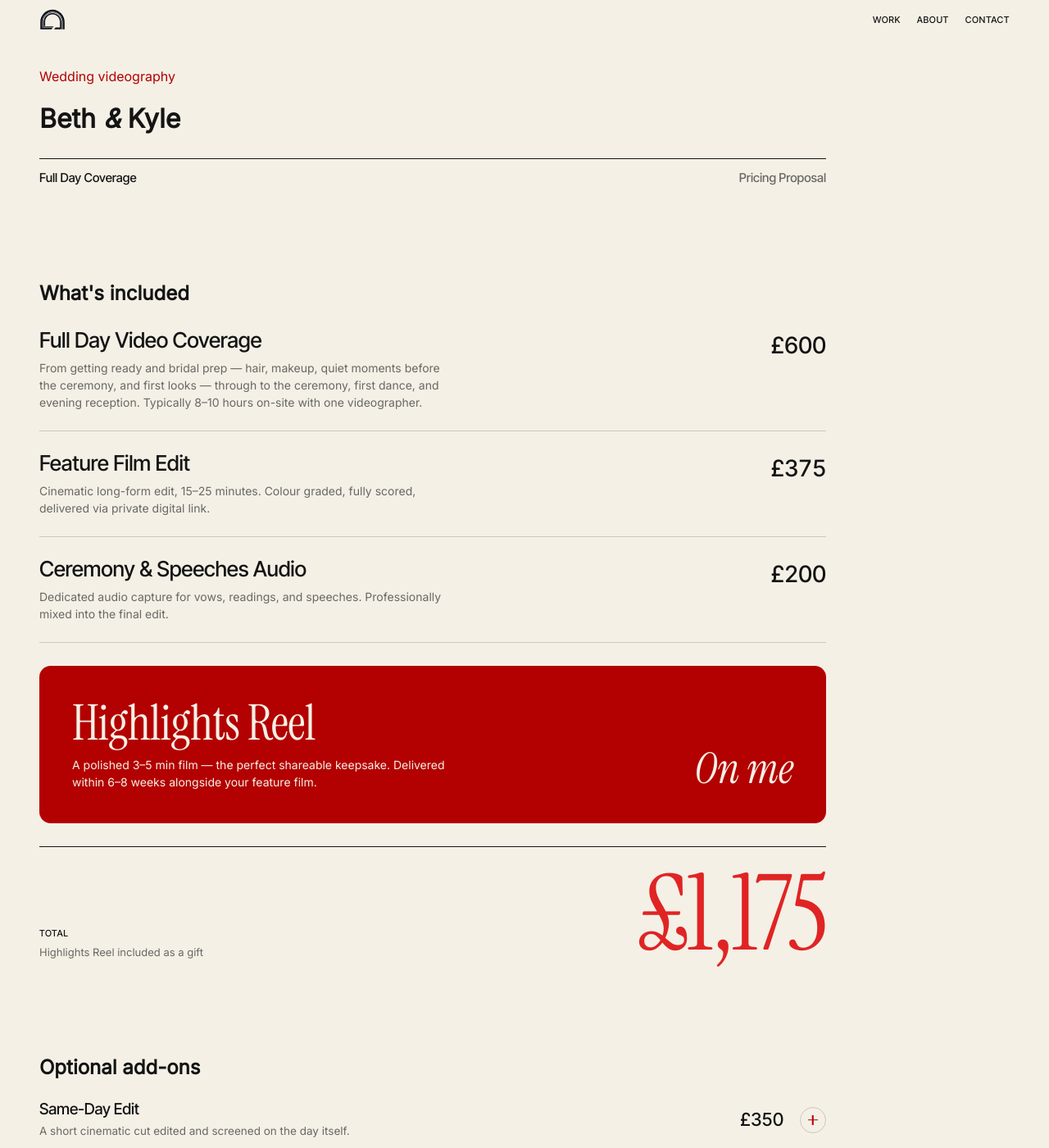
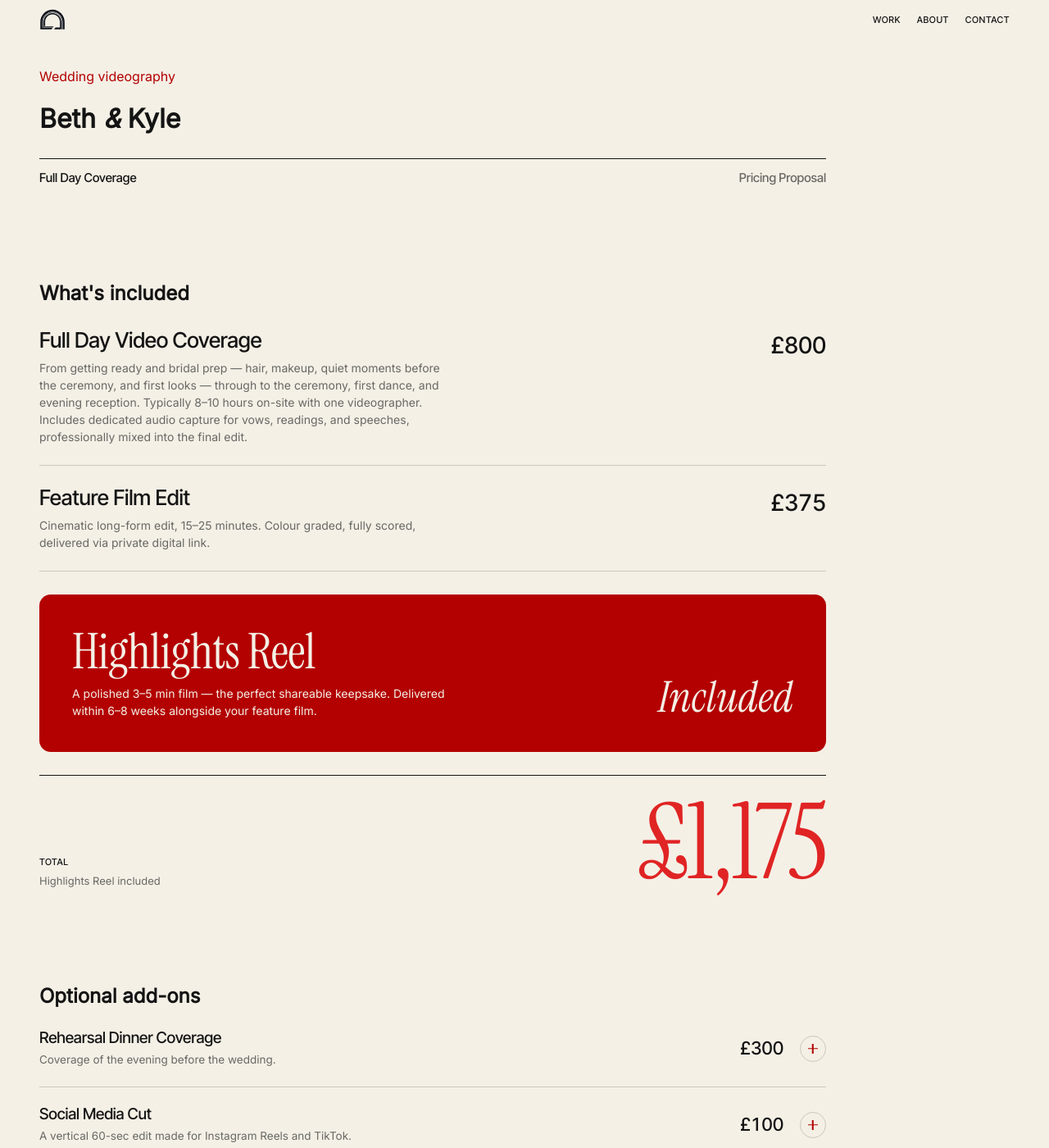
Before and after one commit to imperialfox/ivanc.digital, a Jekyll site: the page built from proposals/beth-and-kyle.html, in a window 1280 px wide and 1400 px high. Shown: the whole window at 82% size. Built offline with Jekyll 4.4.1, drawn with Linux system fonts in a browser that asks for light colours; some of the changed text lies outside the part shown.

Commit message:
Update Beth & Kyle proposal: audio in coverage, highlights included, add-ons trimmed (0.2.7)
Co-Authored-By: Claude Sonnet 5.5 <noreply@anthropic.com>
Claude-Session: https://claude.ai/code/session_01LnPUrZL6tjzt5rq3J99NEL

```diff
--- a/_config.yml
+++ b/_config.yml
@@ -8,7 +8,7 @@ url: "https://ivanc.digital"
 baseurl: ""
 
 # Site version. Used for cache busting (?v=...) on CSS and JS. Keep in step with CHANGELOG.md.
-version: "0.2.6"
+version: "0.2.7"
 
 # Scroll effects (0.2.0): spinning scroll button that turns into back-to-top, soft fade-ins
 # as you scroll, and the draggable cubes on Home. Set to false to switch them all off.
--- a/proposals/beth-and-kyle.html
+++ b/proposals/beth-and-kyle.html
@@ -25,9 +25,9 @@ noindex: true
   <div class="proposal-row">
     <div>
       <h3>Full Day Video Coverage</h3>
-      <p>From getting ready and bridal prep — hair, makeup, quiet moments before the ceremony, and first looks — through to the ceremony, first dance, and evening reception. Typically 8–10 hours on-site with one videographer.</p>
+      <p>From getting ready and bridal prep — hair, makeup, quiet moments before the ceremony, and first looks — through to the ceremony, first dance, and evening reception. Typically 8–10 hours on-site with one videographer. Includes dedicated audio capture for vows, readings, and speeches, professionally mixed into the final edit.</p>
     </div>
-    <p class="proposal-price">£600</p>
+    <p class="proposal-price">£800</p>
   </div>
 
   <div class="proposal-row">
@@ -38,26 +38,18 @@ noindex: true
     <p class="proposal-price">£375</p>
   </div>
 
-  <div class="proposal-row">
-    <div>
-      <h3>Ceremony &amp; Speeches Audio</h3>
-      <p>Dedicated audio capture for vows, readings, and speeches. Professionally mixed into the final edit.</p>
-    </div>
-    <p class="proposal-price">£200</p>
-  </div>
-
   <div class="proposal-gift">
     <div>
       <h3>Highlights Reel</h3>
       <p>A polished 3–5 min film — the perfect shareable keepsake. Delivered within 6–8 weeks alongside your feature film.</p>
     </div>
-    <p class="proposal-gift-tag">On me</p>
+    <p class="proposal-gift-tag">Included</p>
   </div>
 
   <div class="proposal-total">
     <div>
       <p class="proposal-total-label">Total</p>
-      <p class="proposal-total-note">Highlights Reel included as a gift</p>
+      <p class="proposal-total-note">Highlights Reel included</p>
     </div>
     <p class="proposal-total-sum">£1,175</p>
   </div>
@@ -65,25 +57,6 @@ noindex: true
 
 <section class="proposal-section" aria-labelledby="addons-heading">
   <h2 class="section-label" id="addons-heading">Optional add-ons</h2>
-
-  <details class="proposal-addon">
-    <summary>
-      <span class="proposal-addon-title"><h3>Same-Day Edit</h3><span>A short cinematic cut edited and screened on the day itself.</span></span>
-      <span class="proposal-price">£350</span>
-      <span class="proposal-plus" aria-hidden="true"></span>
-    </summary>
-    <div class="proposal-addon-body">
-      <h4>What it is</h4>
-      <p>While your guests enjoy dinner and dancing, I'll be editing a short 3–5 minute film from the day's footage. It's then screened at the evening reception — a surprise moment where everyone gets to relive the day together, before the day is even over. It requires me to work quickly on-site, which is why it carries a premium.</p>
-      <h4>You'll love this if...</h4>
-      <ul class="proposal-chips">
-        <li>You have an evening reception</li>
-        <li>You want a memorable moment for guests</li>
-        <li>You love surprises</li>
-        <li>You're big on sharing memories in the moment</li>
-      </ul>
-    </div>
-  </details>
 
   <details class="proposal-addon">
     <summary>
@@ -125,25 +98,6 @@ noindex: true
 
   <details class="proposal-addon">
     <summary>
-      <span class="proposal-addon-title"><h3>Drone Footage</h3><span>Cinematic aerial shots of your venue and surroundings.</span></span>
-      <span class="proposal-price">£200</span>
-      <span class="proposal-plus" aria-hidden="true"></span>
-    </summary>
-    <div class="proposal-addon-body">
-      <h4>What it is</h4>
-      <p>Using a drone, I'll capture sweeping aerial views of your venue — the building, gardens, surrounding landscape, and the two of you from above. These shots add a sweeping, almost otherworldly quality to the final film that ground-level cameras simply can't achieve. Drone footage is woven directly into your feature film and highlights reel. Please note: flights are subject to UK CAA regulations and venue permission, which I'll confirm well in advance of your date.</p>
-      <h4>You'll love this if...</h4>
-      <ul class="proposal-chips">
-        <li>You have a scenic or rural venue</li>
-        <li>Your venue has beautiful grounds</li>
-        <li>You want that big cinematic feel</li>
-        <li>You're getting married outdoors</li>
-      </ul>
-    </div>
-  </details>
-
-  <details class="proposal-addon">
-    <summary>
       <span class="proposal-addon-title"><h3>USB Delivery</h3><span>All final edits delivered on a physical branded USB drive.</span></span>
       <span class="proposal-price">£40</span>
       <span class="proposal-plus" aria-hidden="true"></span>
@@ -170,7 +124,7 @@ noindex: true
     <div><h3>Travel</h3><p>Travel within 50 miles is included. Beyond that, mileage is charged at £0.45/mile. Overnight stays may apply for distant venues.</p></div>
     <div><h3>File Delivery</h3><p>Finals are delivered via a private download link within 6–8 weeks. Files are hosted for 12 months — please save a local copy.</p></div>
     <div><h3>Weather &amp; Postponement</h3><p>In the event of postponement, your deposit transfers to the new date. Cancellations within 30 days of the wedding are non-refundable.</p></div>
-    <div><h3>Raw Footage</h3><p>Raw footage is not included by default but can be provided as an optional extra — just ask.</p></div>
+    <div><h3>Raw Footage</h3><p>Raw footage is not included by default but can be provided on request. Just ask and I'll send you a quote.</p></div>
     <div><h3>VAT &amp; Contract</h3><p>All pricing is inclusive of VAT. A detailed contract is provided and must be signed prior to booking confirmation.</p></div>
     <div><h3>Communication</h3><p>You'll receive a planning questionnaire before the wedding to capture key moments, timings, and any special requests.</p></div>
   </div>
```
Also changed, not shown: CHANGELOG.md.
